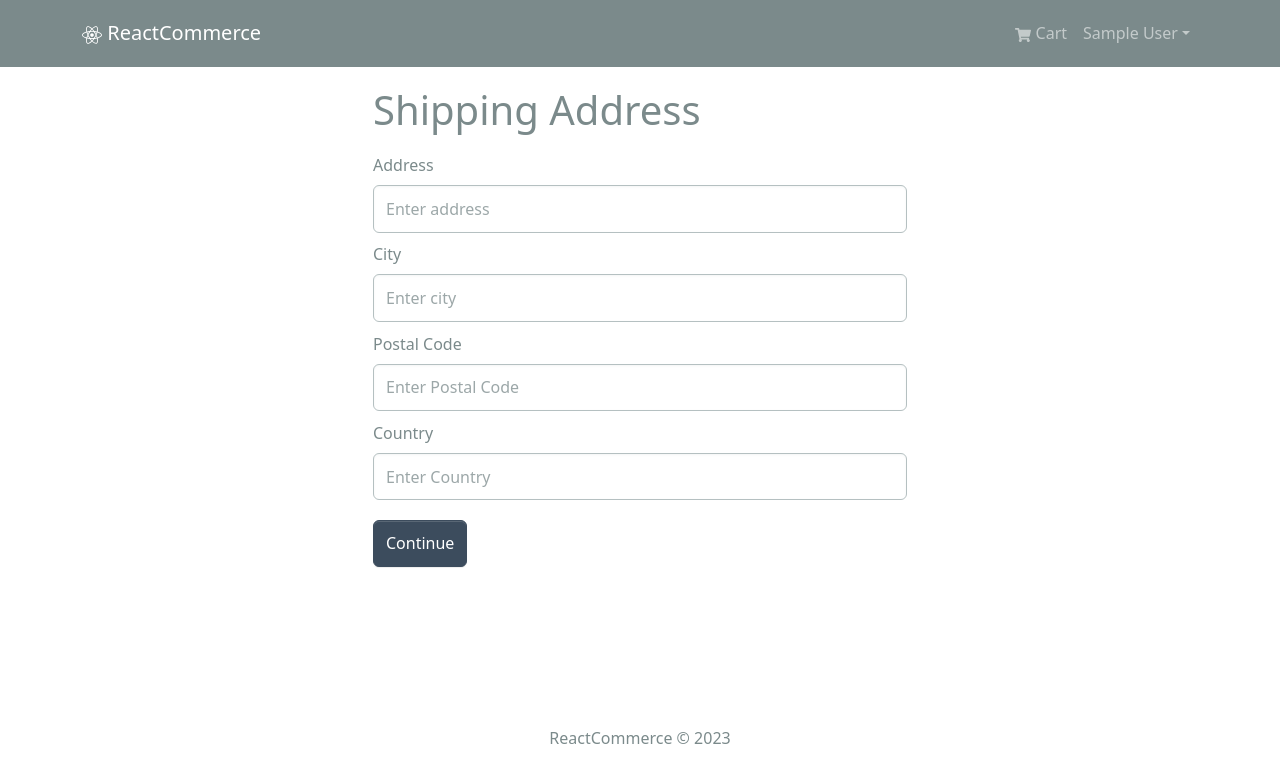
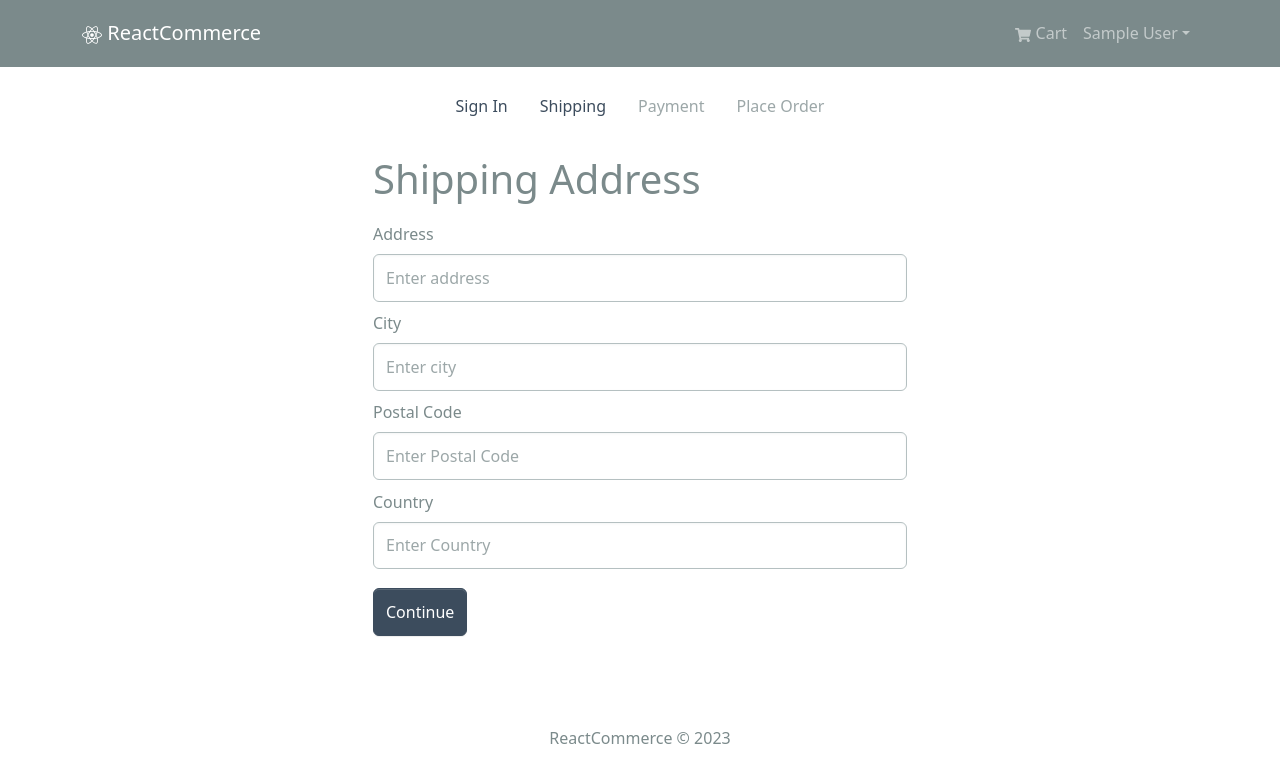
Before and after one commit to codingbbq/react-ecommerce-app, a React (Create React App) app in the folder frontend/: page /shipping in a window 1280 px wide. Shown: the top 782 px of the page. Built offline with nearby package versions, Linux system fonts and the light colour scheme; sample sign-in values are in the browser's storage.

Commit message:
Checkout Steps component

```diff
--- /dev/null
+++ b/frontend/src/components/CheckoutSteps.jsx
@@ -0,0 +1,50 @@
+import { Nav } from 'react-bootstrap';
+import { LinkContainer } from 'react-router-bootstrap';
+
+const CheckoutSteps = ({ step1, step2, step3, step4 }) => {
+  return (
+    <Nav className='justify-content-center mb-4'>
+        <Nav.Item>
+        { step1 ? (
+            <LinkContainer to='/login'>
+                <Nav.Link>Sign In</Nav.Link>
+            </LinkContainer>
+        ) : (
+            <Nav.Link disabled>Sign In</Nav.Link>
+        )}
+        </Nav.Item>
+
+        <Nav.Item>
+        { step2 ? (
+            <LinkContainer to='/shipping'>
+                <Nav.Link>Shipping</Nav.Link>
+            </LinkContainer>
+        ) : (
+            <Nav.Link disabled>Shipping</Nav.Link>
+        )}
+        </Nav.Item>
+
+        <Nav.Item>
+        { step3 ? (
+            <LinkContainer to='/payment'>
+                <Nav.Link>Payment</Nav.Link>
+            </LinkContainer>
+        ) : (
+            <Nav.Link disabled>Payment</Nav.Link>
+        )}
+        </Nav.Item>
+
+        <Nav.Item>
+        { step4 ? (
+            <LinkContainer to='/placeorder'>
+                <Nav.Link>Place Order</Nav.Link>
+            </LinkContainer>
+        ) : (
+            <Nav.Link disabled>Place Order</Nav.Link>
+        )}
+        </Nav.Item>
+    </Nav>
+  )
+}
+
+export default CheckoutSteps
--- a/frontend/src/screens/ShippingScreen.jsx
+++ b/frontend/src/screens/ShippingScreen.jsx
@@ -4,6 +4,7 @@
 import { useDispatch, useSelector } from 'react-redux';
 import { saveShippingAddress } from '../slices/cartSlice';
 import { useNavigate } from 'react-router-dom';
+import CheckoutSteps from '../components/CheckoutSteps';
 
 const ShippingScreen = () => {
 
@@ -26,6 +27,9 @@
     }
     return (
         <FormContainer>
+
+            <CheckoutSteps step1 step2></CheckoutSteps>
+
             <h1>Shipping Address</h1>
             <Form onSubmit={submitHandler}>
                 <Form.Group controlId='address' className='my-2'>
```
